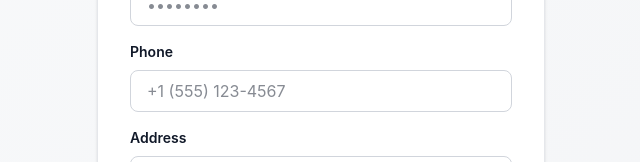
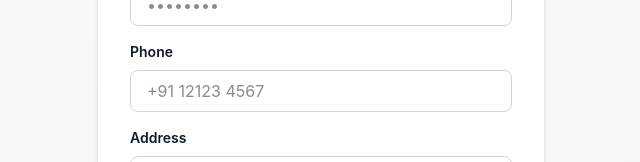
Before and after one commit to harshd3004/fix-it-now, a React (Vite) app in the folder frontend/: page /register-technician in a window 1280 px wide. Shown: the part 389-551 px from the top of the page, without its empty margins (319-959 px from the left). Built offline with nearby package versions, Linux system fonts and the light colour scheme; no server answers.

Commit message:
FE: remove validation for non-required field in Register

```diff
--- a/frontend/src/pages/Register.jsx
+++ b/frontend/src/pages/Register.jsx
@@ -90,7 +90,6 @@ function Register() {
               placeholder="+91 12123 4567"
               value={phone}
               onChange={(e) => setPhone(e.target.value)}
-              required
             />
           </div>
           <div>
@@ -102,7 +101,6 @@ function Register() {
                 placeholder="Your address"
                 value={address}
                 onChange={(e) => setAddress(e.target.value)}
-                required
               />
           </div>
           <button
--- a/frontend/src/pages/TechnicianRegister.jsx
+++ b/frontend/src/pages/TechnicianRegister.jsx
@@ -102,7 +102,7 @@ function TechnicianRegister() {
                         type="tel"
                         id="phone"
                         className="w-full px-4 py-2 border border-gray-300 rounded-lg focus:outline-none focus:ring-2 focus:ring-blue-500 focus:border-transparent"
-                        placeholder="+1 (555) 123-4567"
+                        placeholder="+91 12123 4567"
                         value={phone}
                         onChange={(e) => setPhone(e.target.value)}
                         required
```
